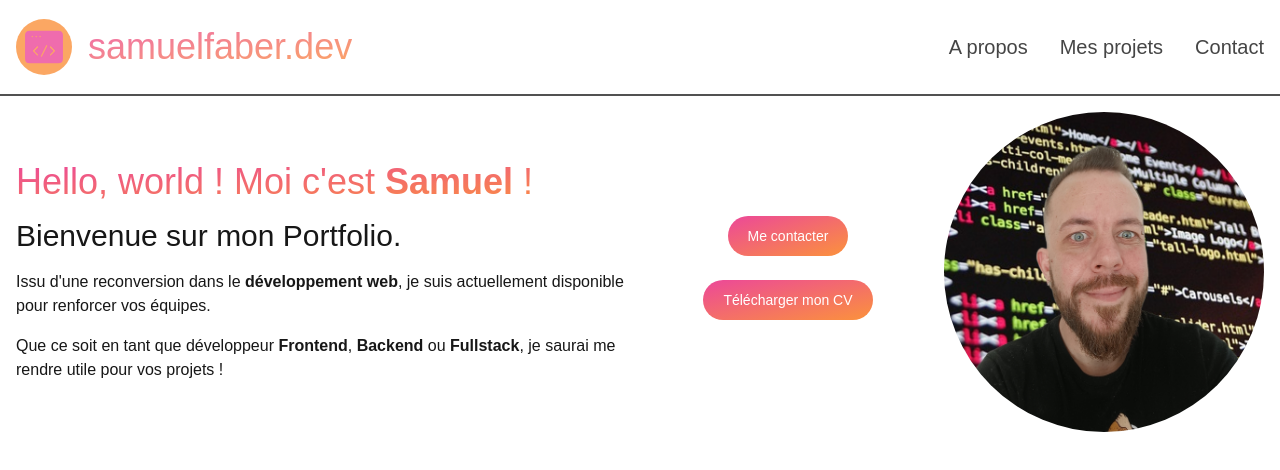
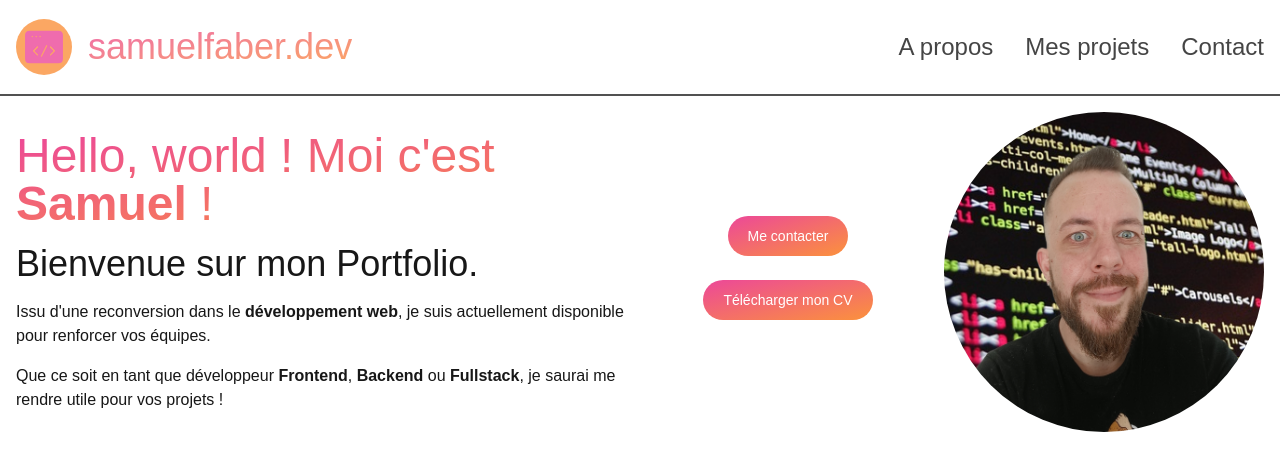
Before and after one commit to samuelfaberdev/PortFolio, a Next.js app: page / in a window 1280 px wide. Shown: the top 470 px of the page. Built offline with nearby package versions, Linux system fonts and the light colour scheme.

Commit message:
💄 Corrections des classes Tailwind

```diff
--- a/app/components/HeroSection.tsx
+++ b/app/components/HeroSection.tsx
@@ -4,10 +4,10 @@ export default function HeroSection() {
   return (
     <section className="w-full p-4 flex items-center justify-between gap-8">
       <article className="flex flex-col gap-4 w-3/6">
-        <h1 className="text-4xl gradient-text">
+        <h1 className="text-5xl gradient-text">
           Hello, world ! Moi c'est <strong>Samuel</strong> !
         </h1>
-        <h2 className="text-3xl">Bienvenue sur mon Portfolio.</h2>
+        <h2 className="text-4xl">Bienvenue sur mon Portfolio.</h2>
         <p>
           Issu d&apos;une reconversion dans le{" "}
           <strong>développement web</strong>, je suis actuellement disponible
--- a/app/components/Navbar.tsx
+++ b/app/components/Navbar.tsx
@@ -13,8 +13,8 @@ export default function Navbar() {
         />
         <p className="gradient-text">samuelfaber.dev</p>
       </span>
-      <nav>
-        <ul className="flex text-xl gap-8">
+      <nav className="">
+        <ul className="flex text-2xl gap-8">
           <li>A propos</li>
           <li>Mes projets</li>
           <li>Contact</li>
--- a/app/layout.tsx
+++ b/app/layout.tsx
@@ -26,7 +26,7 @@ export default function RootLayout({
   return (
     <html lang="fr">
       <body
-        className={`${geistSans.variable} ${geistMono.variable} antialiased flex flex-col items-center w-full mx-auto max-w-[1440px] min-h-screen  gap-4 mt-24`}
+        className={`${geistSans.variable} ${geistMono.variable} antialiased flex flex-col items-center w-full mx-auto max-w-[1440px] gap-4 mt-24`}
       >
         {children}
       </body>
```
